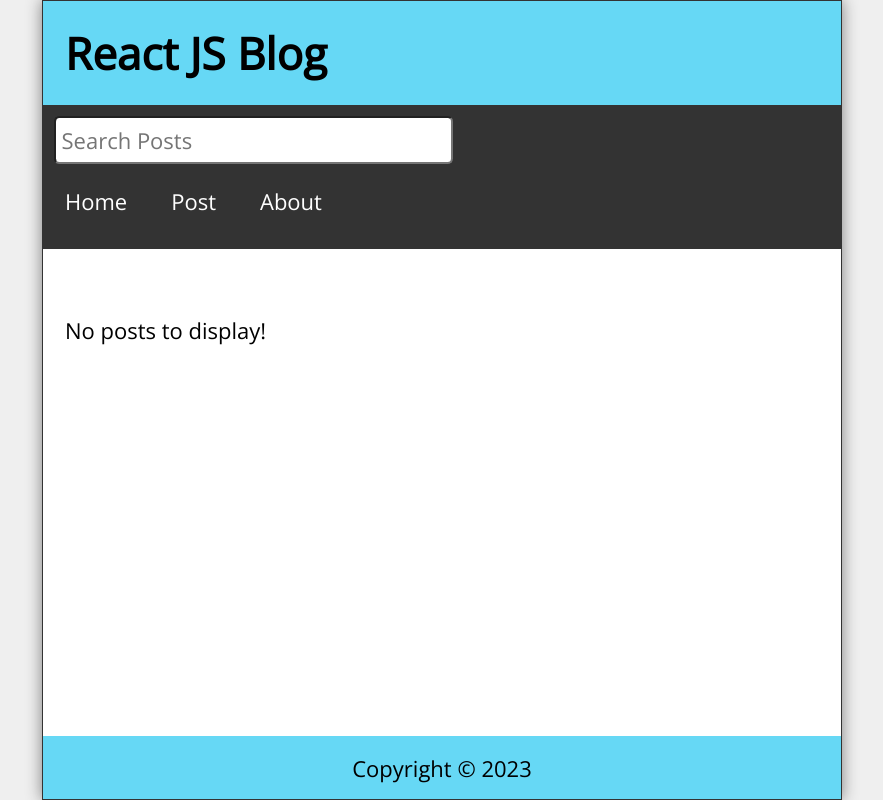
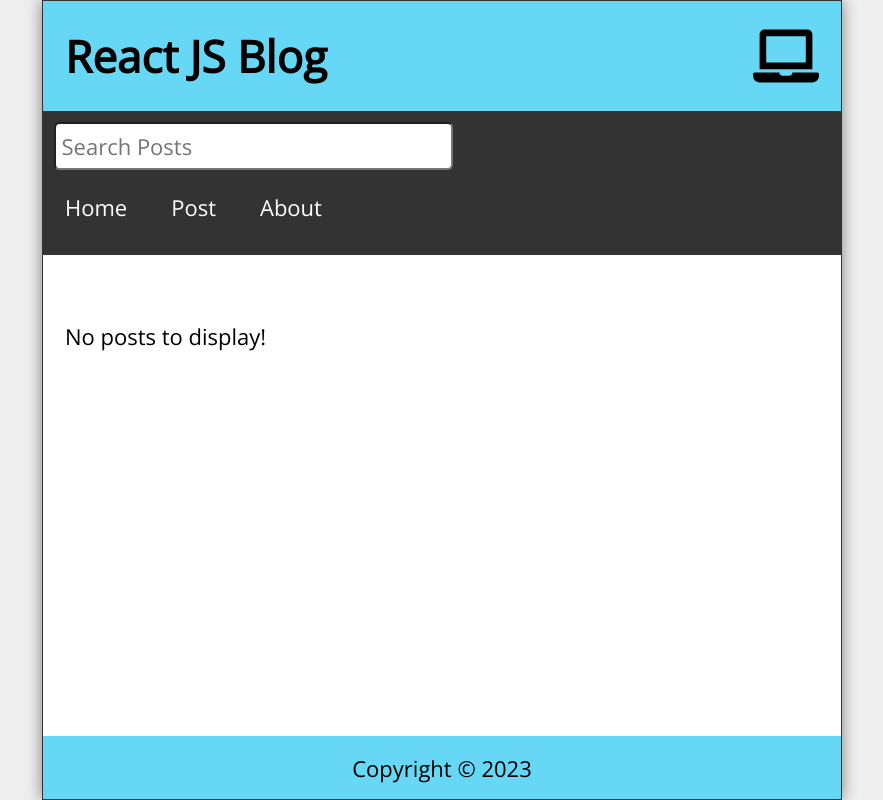
Before and after one commit to briansimiyuj/react-blog, a React (Create React App) app: page / in a window 1280 px wide. Shown: the whole page, without its empty margins (198-1081 px from the left). Built offline with nearby package versions, Linux system fonts and the light colour scheme; no server answers.

Commit message:
Using custom hook

```diff
--- a/package.json
+++ b/package.json
@@ -10,6 +10,7 @@
     "date-fns": "^2.30.0",
     "react": "^18.2.0",
     "react-dom": "^18.2.0",
+    "react-icons": "^4.11.0",
     "react-router-dom": "^5.3.4",
     "react-scripts": "5.0.1",
     "web-vitals": "^2.1.4"
--- a/src/Header.jsx
+++ b/src/Header.jsx
@@ -1,10 +1,22 @@
-const Header = ({ title }) =>{
+import { FALaptop, FaTabletAlt, FaMobileAlt, FaLaptop } from 'react-icons/fa';
+
+const Header = ({ title, width }) =>{
 
     return(
 
         <header>
 
            <h1>{title}</h1>
+
+           {
+
+                width < 768 ? <FaMobileAlt/>
+
+                    : width < 992 ? <FaTabletAlt/>
+
+                        : <FaLaptop/>
+
+           }
 
         </header>
 
--- a/src/Script.jsx
+++ b/src/Script.jsx
@@ -11,7 +11,7 @@
 import { useState, useEffect } from 'react';
 import { format } from 'date-fns';
 import API from './api/posts';
-import posts from './api/posts'
+import useWindowSize from './hooks/useWindowSize';
 
 function Script() {
 
@@ -28,6 +28,8 @@
         [editBody, setEditBody] = useState(''),
 
         [posts, setPosts] = useState([]),
+
+        { width } = useWindowSize(),
 
         history = useHistory()
 
@@ -164,7 +166,7 @@
   return (
     <div className="script">
 
-      <Header title="React JS Blog"/>
+      <Header title="React JS Blog" width={width}/>
 
       <Nav search={search} setSearch={setSearch}/>
 
```
Also changed, not shown: 1 other file (tests, documents, lock files or other folders).
